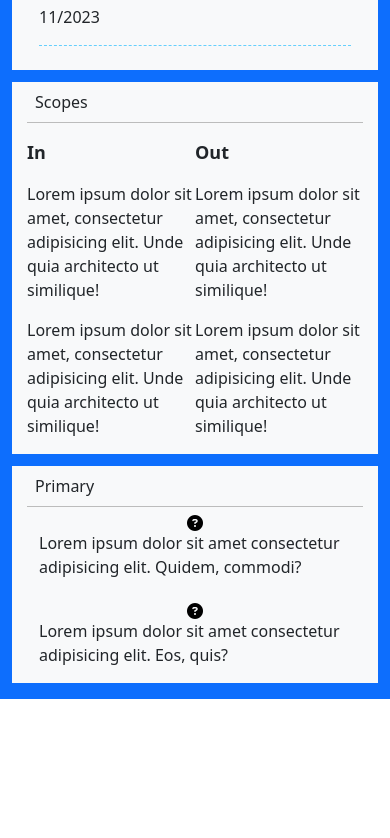
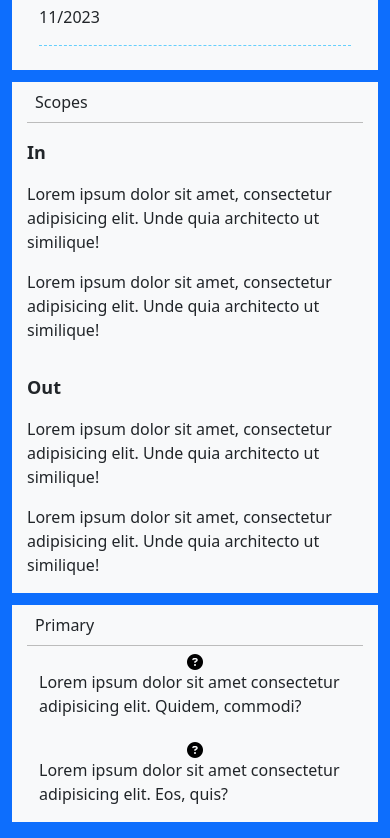
Before and after one commit to Assignment03/assignment03.github.io, a plain HTML site: page digital-cv.html in a window 390 px wide. Shown: the part 1772-2610 px from the top of the page. Before the commit the page ends 2471 px from the top, so only its background shows below. Drawn offline with nearby package versions, Linux system fonts and the light colour scheme.

Commit message:
Update digital-cv.css

```diff
--- a/css/digital-cv.css
+++ b/css/digital-cv.css
@@ -103,7 +103,8 @@
   }
   .container .digital-cv,
   .timeline-item,
-  .primary1 {
+  .primary1,
+  .scopes-content {
     display: flex;
     flex-direction: column;
   }
```
